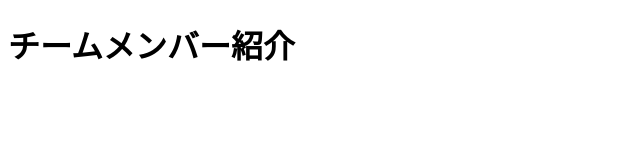
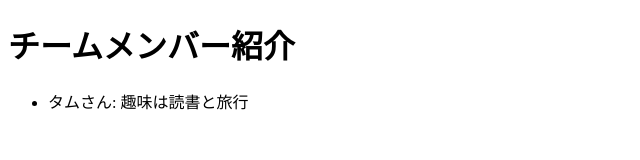
Before and after one commit to 2401360/1024, a plain HTML site: page index.html in a window 1280 px wide. Shown: the whole page, without its empty margins (0-640 px from the left). Drawn offline with Linux system fonts and the light colour scheme.

Commit message:
tam追加

```diff
--- a/index.html
+++ b/index.html
@@ -9,6 +9,7 @@
     <h1>チームメンバー紹介</h1>
     <ul>
       <!-- メンバー紹介をここに追加 -->
+       <li>タムさん: 趣味は読書と旅行</li>
     </ul>
   </body>
 </html>
```
